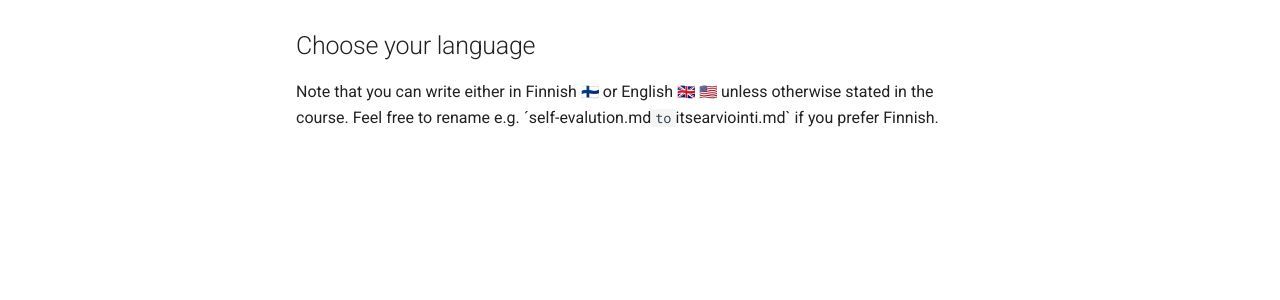
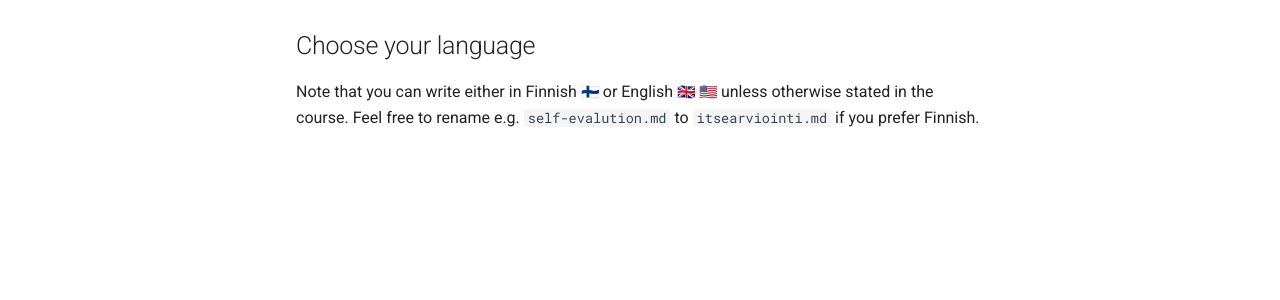
Before and after one commit to sourander/kamk-cookiecutters, an MkDocs documentation site: the page built from oppimispaivakirja/{{cookiecutter.containing_folder}}/docs/docs/index.md, in a window 1280 px wide. Shown: the part 284-584 px from the top of the page. Built offline with MkDocs 1.6.1 and Material for MkDocs 9.7.7, drawn with Linux system fonts in a browser that asks for light colours; emoji names are drawn with the system emoji font.

Commit message:
Fix backtic

```diff
--- a/oppimispaivakirja/{{cookiecutter.containing_folder}}/docs/docs/index.md
+++ b/oppimispaivakirja/{{cookiecutter.containing_folder}}/docs/docs/index.md
@@ -6,4 +6,4 @@ Write a brief introduction here. What past experience or knowledge do you have r
 
 ## Choose your language
 
-Note that you can write either in Finnish :flag_fi: or English :flag_gb: :flag_us: unless otherwise stated in the course. Feel free to rename e.g. ´self-evalution.md` to `itsearviointi.md` if you prefer Finnish.
+Note that you can write either in Finnish :flag_fi: or English :flag_gb: :flag_us: unless otherwise stated in the course. Feel free to rename e.g. `self-evalution.md` to `itsearviointi.md` if you prefer Finnish.
```
